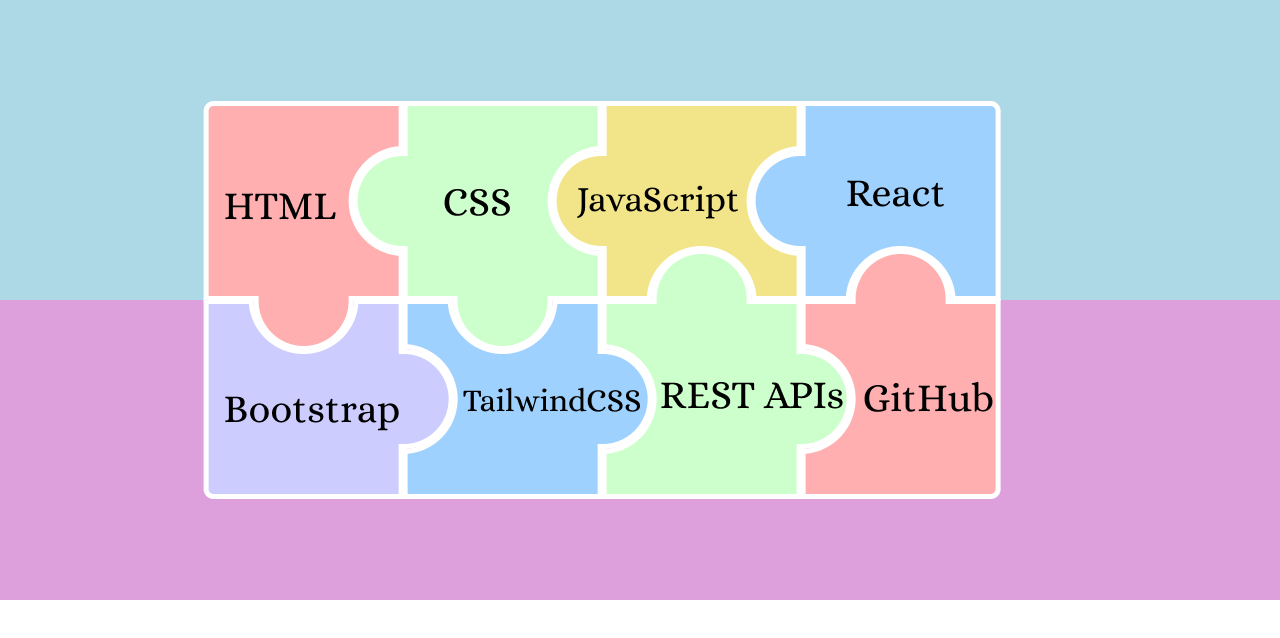
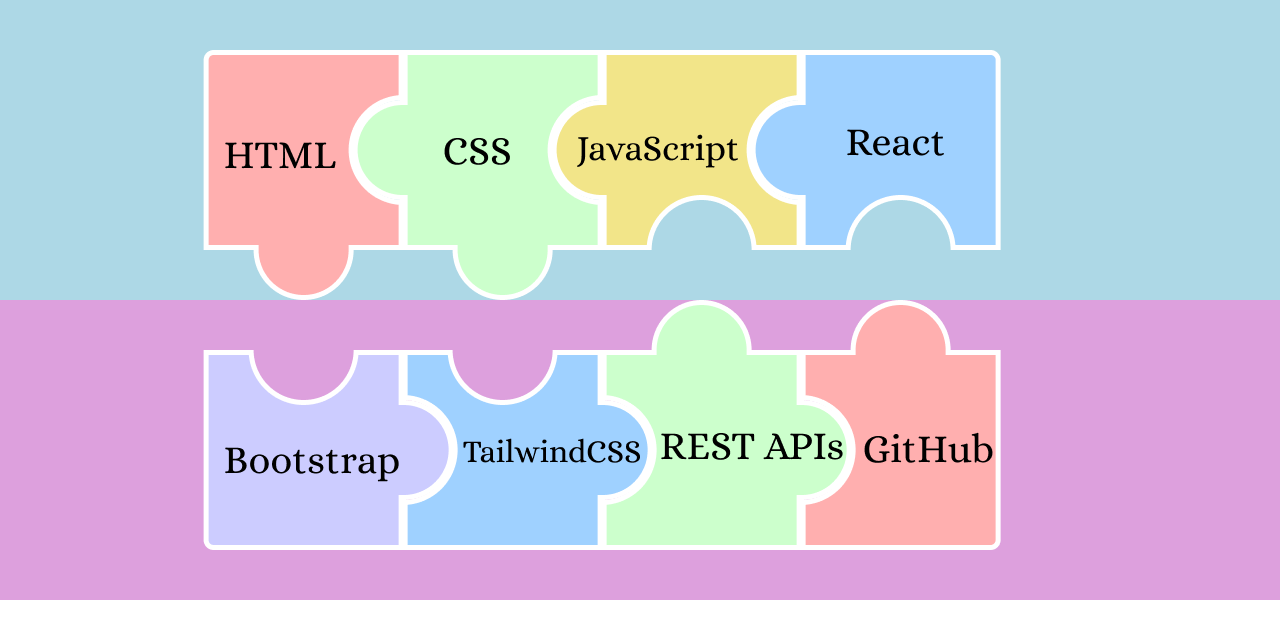
Before and after one commit to ang-riv/portfolio, a React (Vite) app: page / in a window 1280 px wide. Shown: the top 638 px of the page. Built offline with nearby package versions, Linux system fonts and the light colour scheme; a web font is replaced by a local one.

Commit message:
Added new puzzle with animations

```diff
--- a/src/TestSpace.jsx
+++ b/src/TestSpace.jsx
@@ -6,22 +6,88 @@ import bootstrap from "./assets/new-desktop/bot/bootstrap.png";
 import tailwind from "./assets/new-desktop/bot/tailwind.png";
 import api from "./assets/new-desktop/bot/api.png";
 import github from "./assets/new-desktop/bot/github.png";
+import { useRef, useCallback, useEffect } from "react";
+import { useAnimation, motion } from "framer-motion";
+const TestSpace = () => {
+  const controls = useRef([
+    useAnimation(),
+    useAnimation(),
+    useAnimation(),
+    useAnimation(),
+    useAnimation(),
+    useAnimation(),
+    useAnimation(),
+    useAnimation(),
+  ]).current;
 
-import { motion } from "framer-motion";
-const TestSpace = () => {
+  const distance = 51;
+  let testAnimations = true;
+  const runAnimations = useCallback(async () => {
+    // move outer pieces
+
+    // for (let i = 0; i < controls.length; i++) {
+    //   // outer pieces - move all at once
+    //   if (i === 0 || i === 4) await controls[i].start({ x: distance * 2 });
+    //   if (i === 3 || i === 7) await controls[i].start({ x: -distance * 2 });
+    // }
+
+    const firstPhase = async () => {
+      controls[0].start({ x: distance * 2 });
+      controls[4].start({ x: distance * 2 });
+      controls[3].start({ x: -distance * 2 });
+      controls[7].start({ x: -distance * 2 });
+    };
+
+    // horizontal join - move all together, will need to go without i
+    // use a case, could also do outside of a loop with specific nums
+
+    // for (let i = 0; i < controls.length; i++) {
+    //   // outer pieces
+    //   if (i === 0 || i === 4) await controls[i].start({ x: distance * 3 });
+    //   else if (i === 3 || i === 7)
+    //     await controls[i].start({ x: -distance * 3 });
+
+    //   // middle pieces
+    //   if (i === 1 || i === 5) await controls[i].start({ x: distance });
+    //   else if (i === 2 || i === 6) await controls[i].start({ x: -distance });
+    // }
+
+    // chaining together in groups
+    const secondPhase = async () => {
+      controls[0].start({ x: distance * 3, transition: { delay: 0.5 } });
+      controls[1].start({ x: distance, transition: { delay: 0.5 } });
+      controls[4].start({ x: distance * 3, transition: { delay: 0.5 } });
+      controls[5].start({ x: distance, transition: { delay: 0.5 } });
+
+      controls[3].start({ x: -distance * 3, transition: { delay: 0.5 } });
+      controls[2].start({ x: -distance, transition: { delay: 0.5 } });
+      controls[7].start({ x: -distance * 3, transition: { delay: 0.5 } });
+      controls[6].start({ x: -distance, transition: { delay: 0.5 } });
+    };
+
+    await firstPhase();
+    await secondPhase();
+    testAnimations = false;
+  }, [controls]);
+
+  useEffect(() => {
+    if (testAnimations) {
+      runAnimations();
+    }
+  }, [controls]);
   return (
     <div>
       <div style={{ backgroundColor: "lightBlue", display: "flex" }}>
-        <motion.img src={html} alt="" animate={{ x: 153, y: 51 }} />
-        <motion.img src={css} alt="" animate={{ x: 51, y: 51 }} />
-        <motion.img src={js} alt="" animate={{ x: -51, y: 51 }} />
-        <motion.img src={react} alt="" animate={{ x: -153, y: 51 }} />
+        <motion.img src={html} alt="" animate={controls[0]} />
+        <motion.img src={css} alt="" animate={controls[1]} />
+        <motion.img src={js} alt="" animate={controls[2]} />
+        <motion.img src={react} alt="" animate={controls[3]} />
       </div>
       <div style={{ backgroundColor: "plum", display: "flex" }}>
-        <motion.img src={bootstrap} alt="" animate={{ x: 153, y: -51 }} />
-        <motion.img src={tailwind} alt="" animate={{ x: 51, y: -51 }} />
-        <motion.img src={api} alt="" animate={{ x: -51, y: -51 }} />
-        <motion.img src={github} alt="" animate={{ x: -153, y: -51 }} />
+        <motion.img src={bootstrap} alt="" animate={controls[4]} />
+        <motion.img src={tailwind} alt="" animate={controls[5]} />
+        <motion.img src={api} alt="" animate={controls[6]} />
+        <motion.img src={github} alt="" animate={controls[7]} />
       </div>
     </div>
   );
```
Also changed, not shown: src/assets/project-imgs/unplugged.png.
